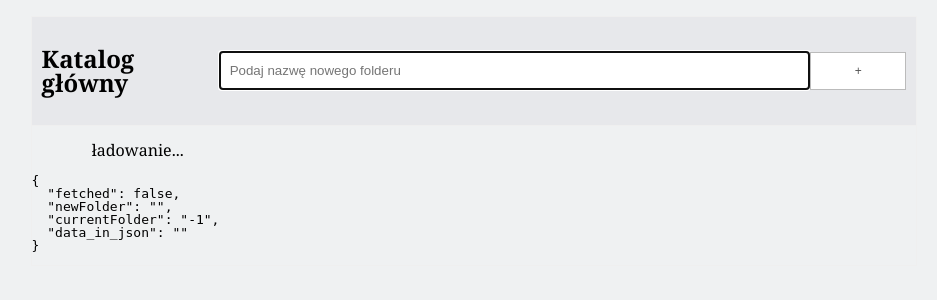
After one commit to szatkus/magikarp, a Flask app: page /folders in a window 1280 px wide. The commit adds this page. Shown: the top 300 px of the page, without its empty margins (166-1103 px from the left). Run offline with Flask 2, Linux system fonts and the light colour scheme.

Commit message:
dodany widok folderow i dokumentow

```diff
--- /dev/null
+++ b/folders.py
@@ -0,0 +1,23 @@
+from database import Folder, Folder_Document_Link, Document, db
+from application import application
+import jsonpickle
+from flask import Flask, render_template
+import json
+from collections import defaultdict
+
+@application.route('/folders')
+def folders():
+    return render_template('folders.html')
+
+@application.route('/folders_json')
+def folders_json():
+    wynik = defaultdict(list)
+
+    instances = db.session.query(Folder, Document).outerjoin(Folder_Document_Link, Folder_Document_Link.folder_id == Folder.folder_id).outerjoin(Document, Document.document_id == Folder_Document_Link.document_id).all() # lista
+    for instance in instances:
+        if instance[0].__dict__['folder_id'] != -1:
+            wynik[instance[0].__dict__['parent_folder_id']].append(instance[0])
+        if instance[1] != None:
+            wynik[instance[0].__dict__['parent_folder_id']].append(instance[1])
+
+    return jsonpickle.encode(wynik)
--- a/main.py
+++ b/main.py
@@ -2,7 +2,7 @@ from flask import Flask, render_template
 import json
 from application import application
 import sample
-
+import folders
 
 @application.route('/')
 def root():
--- /dev/null
+++ b/static/css/folders_styles.css
@@ -0,0 +1,109 @@
+ul,
+li {
+  margin: 0;
+  padding: 0;
+  border: 0;
+}
+
+/* Global Styles */
+
+body {
+  line-height: 1;
+  font-family: "Lato", sans-serif;
+  background-color: #EFF1F2;
+}
+
+.container {
+  width: 70%;
+  margin: 1em auto 3em;
+  border: 1px solid #efefef;
+}
+
+.panel,
+li {
+  /* Use flexbox */
+  display: flex;
+  /* Center everything inside .panel and li vertically */
+  align-items: center;
+  /* Distribute space evenly between the contents*/
+  justify-content: space-between;
+  list-style-type: none;
+  padding: 10px;
+  border-bottom: 1px solid #efefef;
+  background-color: #E7E8EB;
+}
+
+h1 {
+    font-family: Georgia;
+}
+
+p {
+    font-family: Georgia;
+    margin-left: 60px;
+}
+
+button {
+  color: #555;
+  background-color: #FFFFFF;
+  border: 1px solid #bbb;
+  outline: 0;
+  width: 100px;
+  height: 38px;
+  cursor: pointer;
+  font-size: 12px;
+}
+
+
+/* Task  area */
+
+#folders_css {
+  background-color: #9966cc;
+  background-image: url("../img/folder.png");
+  background-repeat: no-repeat;
+  background-position: 5px;
+}
+
+#documents_css {
+  background-color: #83cd40;
+  background-image: url("../img/document.png");
+  background-repeat: no-repeat;
+  background-position: 5px;
+}
+
+.list li .delete {
+  background-color: transparent;
+  border: 1px solid #9966cc;
+  color: #ddd;
+  /* Hide the delete button by default*/
+  visibility: hidden;
+  font-size: 20px;
+  font-weight: bold;
+}
+
+.list li .add {
+  background-color: transparent;
+  border: 1px solid #9966cc;
+  color: #ddd;
+  visibility: hidden;
+  font-size: 20px;
+  font-weight: bold;
+  text-align: center;
+}
+
+.list li:hover > .delete {
+  /* Show the delete button when hovering over each list item */
+  visibility: visible;
+}
+
+.list li:hover > .add {
+  /* Show the delete button when hovering over each list item */
+  visibility: visible;
+}
+
+.text-input {
+  border: 1px solid #dedede;
+  padding-left: 10px;
+  width: 70%;
+  height: 35px;
+  color: #555;
+}
--- /dev/null
+++ b/static/js/folders.js
@@ -0,0 +1,46 @@
+window.addEventListener('load', function () {
+  var folders = new Vue({
+    el: '#folders',
+    data: {
+      fetched: false,
+      newFolder: "",
+      currentFolder: '-1', // -1 jest traktowany jako katalog glowny
+      data_in_json: ''
+    },
+    created: function () {
+      setTimeout(function () {
+        folders.fetchData();
+      }, 20000);
+    },
+    methods: {
+      fetchData: function () {
+        fetch('/folders_json').then(function (response) {
+          response.json().then(function (data) {
+              folders.data_in_json = data;
+              folders.fetched = true;
+          });
+        });
+      },
+      delete_folder: function (folder) {
+          var index = folders.data_in_json[folders.currentFolder].indexOf(folder);
+          folders.data_in_json[folders.currentFolder].splice(index, 1);
+          console.log('Usunieto folder ', folder.description);
+      },
+      add_folder: function () {
+          var new_folder = folders.newFolder.trim();
+          if (new_folder) {
+              folders.data_in_json[folders.currentFolder].push({ 'description': new_folder });
+          };
+          folders.newFolder = "";
+          console.log('Dodano folder ', new_folder);
+      },
+      nest: function (folder) {
+          //folders.currentFolder = folder.folder_id;
+          console.log('Rozszerzono folder ', folder.description);
+      },
+      reset_current_folder: function () {
+          folders.currentFolder = '-1';
+      }
+    }
+  });
+});
--- /dev/null
+++ b/templates/folders.html
@@ -0,0 +1,37 @@
+<!DOCTYPE html>
+<head>
+<link rel="stylesheet" type="text/css" href="/static/css/folders_styles.css">
+<title>Widok folderow</title>
+<meta charset="utf-8">
+<script src="/static/lib/vue.js"></script>
+<script src="/static/js/folders.js"></script>
+</head>
+<body>
+{% raw %}
+<div class="container">
+<div id="folders">
+<section class="panel">
+   <H1 v-on:click="reset_current_folder">Katalog główny</H1>
+         <input type="text" placeholder="Podaj nazwę nowego folderu" autofocus class="text-input" v-model="newFolder" v-on:keyup.enter="add_folder">
+      <button v-on:click="add_folder" class="add">+</button>
+   </section>
+   <div v-if="fetched">
+   <ul class="list">
+   <template v-for="element in data_in_json[-1]">
+      <li id="folders_css" v-if="element.description" v-on:click="nest(element)">
+      <p> {{ element.description }} </p>
+      <button v-on:click="delete_folder(element)" class="delete">x</button>
+      </li>
+      <li id="documents_css" v-if="element.document_name">
+      <p> {{ element.document_name }} </p>
+      </li>
+    </template>
+   </ul>
+   </div>
+   <div v-else>
+   <p>ładowanie...</p></div>
+   <pre>{{ $data }}</pre>
+</div>
+</div>
+{% endraw %}
+</body>
--- a/templates/sample.html
+++ b/templates/sample.html
@@ -1,4 +1,5 @@
 <!DOCTYPE html>
+<link rel="stylesheet" type="text/css" href="/static/css/styles.css">
 <title>Sample</title>
 <meta charset="utf-8">
 <script src="/static/lib/vue.js"></script>
@@ -8,3 +9,6 @@
    {{ text }}
 </div>
 {% endraw %}
+<div id="cool_button">
+   <a href="/folders" class="push_button red">Kiedys bede Gyaradosem ;(</a>
+</div>
```
Also changed, not shown: static/css/styles.css (added, +36 -0 lines), static/img/document.png (added), static/img/folder.png (added), static/img/magikarp.png (added).
